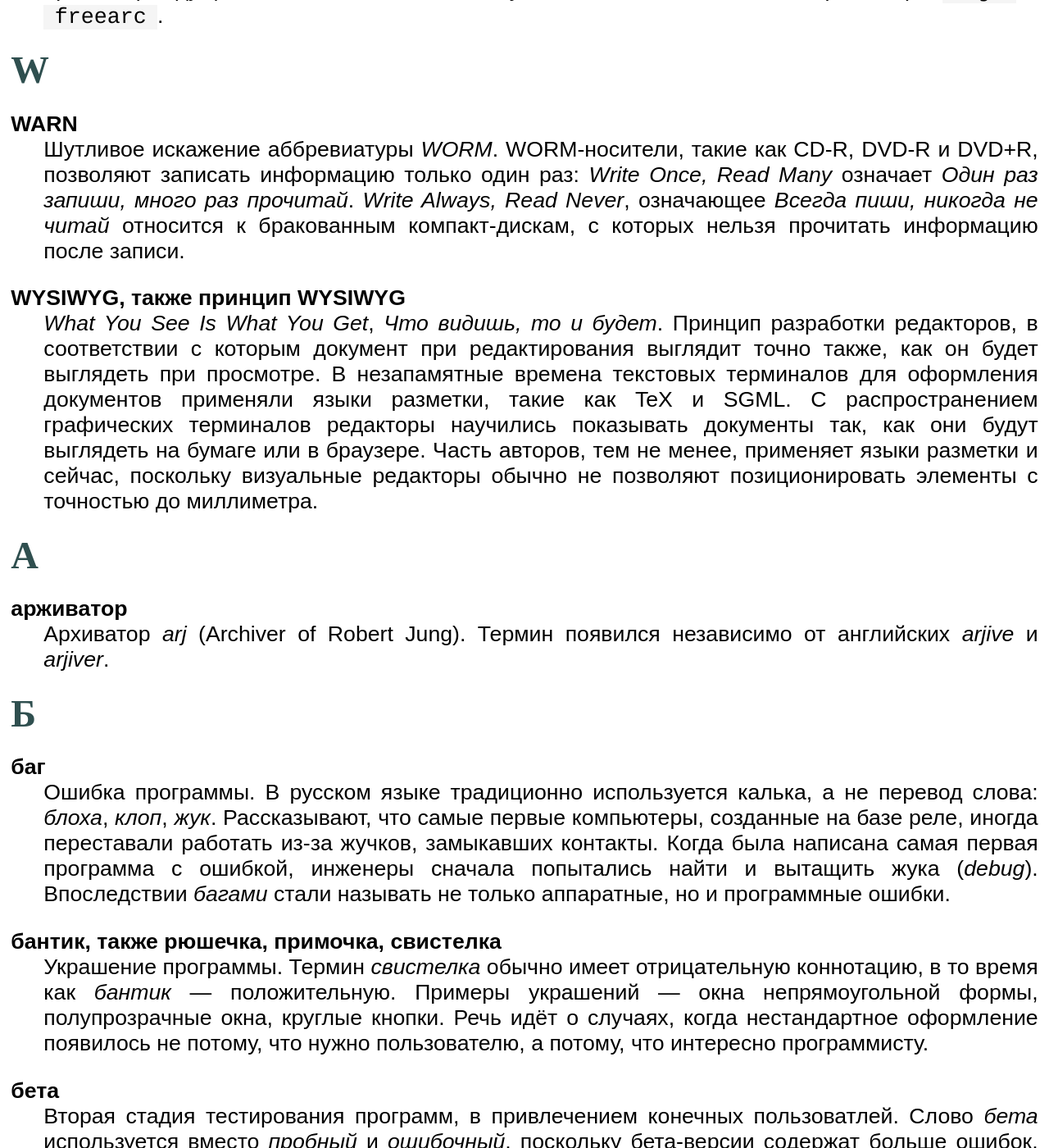
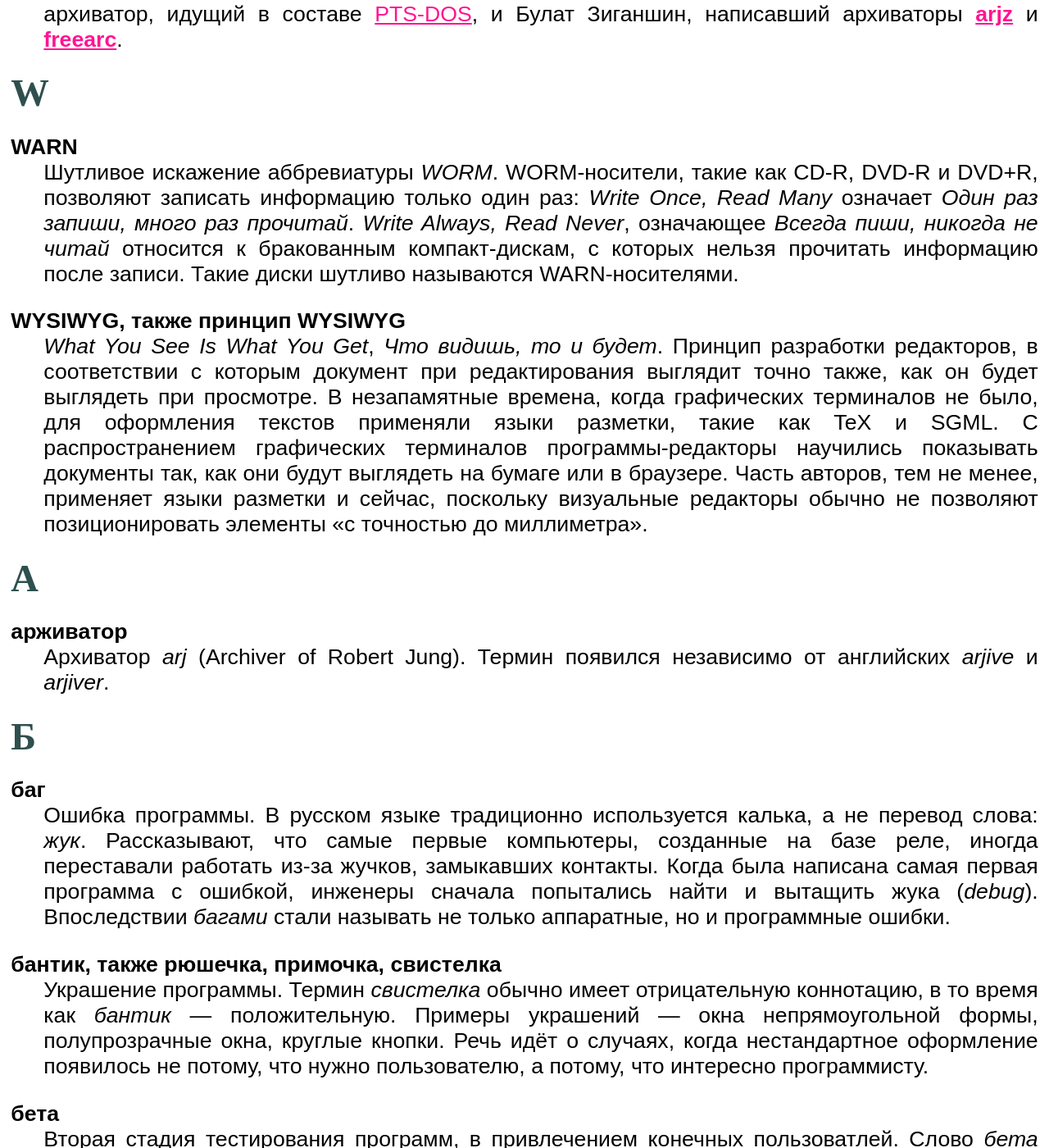
Before and after one commit to markshevchenko/markshevchenko.github.io, a Jekyll site: the page built from articles/slang/2.md, in a window 1280 px wide and 1400 px high, scrolled down 3688 px. Shown: the whole window at 82% size. Built offline with Jekyll 4.4.1, drawn with Linux system fonts in a browser that asks for light colours; some web fonts are replaced; our own code applies the rules of GitHub Pages for plain Markdown files; some of the changed text lies outside the part shown.

Commit message:
Update 2.md

```diff
--- a/articles/slang/2.md
+++ b/articles/slang/2.md
@@ -9,8 +9,8 @@ title: Сленг и фольклор программистов КАМАЗА:
 !@#$%^&"?
 : Набор из этих символов означает что-то непонятное. Например: *Думала она, думала, а потом выдала %@#$&, и повесилась*.
   Эта фраза означает, что программа долго работала, не выводя ничего не экран, а потом напечатала
-  какие-то бессмысленные символы и завершила работу. Произносится эта абракадабра по-разному.
-  Может быть использован подходящий по-смыслу жест.
+  какие-то бессмысленные символы и завершила работу. Произносится эта абракадабра по-разному,
+  может быть использован подходящий по-смыслу жест.
 
 &>
 : Эти два символа означают *и больше*, *и старше*, *и выше*. Например, *Intel 8086 &>* означает *компьютер Intel 8086 и выше*.
@@ -97,8 +98,8 @@ KISS, также принцип KISS
 ### P
 
 PC \[пи-си\], \[писишка\]
-: *Personal Computer*, *Персональный компьютер*. Варианты произношения XT и AT: *экстюха*, *экстишка* и *эйтишка*. Компьютеры IBM PC 386 называются
-  *тройками* и *трёшками*, а IBM PC 486&nbsp;&mdash; *четвёрками*.
+: *Personal Computer*, *Персональный компьютер*. Варианты произношения XT и AT: *экстюха*, *экстишка* и *эйтишка*.
+  Компьютеры IBM PC 386 называются *тройками* и *трёшками*, а IBM PC 486&nbsp;&mdash; *четвёрками*.
 
 ### T
 
@@ -106,8 +107,9 @@ T&C
 : *Tea & Company*, *Чайная компания*. Клуб программистов, системных администраторов и электронщиков города Набережные Челны.
   Клуб возник в конце 80-х годов благодаря усилиям Сергей Францевича Рудницкого, и просуществовал без малого десять лет.
   Программисты собирались каждый четверг, сначала в Главном Вычислительном Центра КАМАЗА, а затем в здании компании Форт Диалог.
-  Членами клуба были Сергей Бабичев, написавший `bsarc`, архиватор, идущий в составе [PTS-DOS](https://ru.wikipedia.org/wiki/PTS-DOS),
-  и Булат Зиганшин, написавший архиваторы `arjz` и `freearc`.
+  Членами клуба были Сергей Бабичев, написавший **bsarc**, архиватор, идущий в составе [PTS-DOS](https://ru.wikipedia.org/wiki/PTS-DOS),
+  и Булат Зиганшин, написавший архиваторы [**arjz**](http://www.compression.ru/arctest/self/arjz.htm)
+  и [**freearc**](https://ru.wikipedia.org/wiki/FreeArc).
 
 ### W
 
@@ -115,15 +117,15 @@ WARN
 : Шутливое искажение аббревиатуры *WORM*. WORM-носители, такие как CD-R, DVD-R и DVD+R,
   позволяют записать информацию только один раз: *Write Once, Read Many* означает *Один раз запиши, много раз прочитай*.
   *Write Always, Read Never*, означающее *Всегда пиши, никогда не читай* относится к бракованным компакт-дискам, с которых
-  нельзя прочитать информацию после записи.
+  нельзя прочитать информацию после записи. Такие диски шутливо называются WARN-носителями.
 
 WYSIWYG, также принцип WYSIWYG
 : *What You See Is What You Get*, *Что видишь, то и будет*. Принцип разработки редакторов, в соответствии с которым
-  документ при редактирования выглядит точно также, как он будет выглядеть при просмотре. В незапамятные времена текстовых терминалов
-  для оформления документов применяли языки разметки, такие как TeX и SGML. С распространением графических терминалов редакторы
-  научились показывать документы так, как они будут выглядеть на бумаге или в браузере. Часть авторов, тем не менее,
-  применяет языки разметки и сейчас, поскольку визуальные редакторы обычно не позволяют позиционировать элементы с точностью
-  до миллиметра.
+  документ при редактирования выглядит точно также, как он будет выглядеть при просмотре. В незапамятные времена, когда
+  графических терминалов не было, для оформления текстов применяли языки разметки, такие как TeX и SGML.
+  С распространением графических терминалов программы-редакторы научились показывать документы так, как они будут
+  выглядеть на бумаге или в браузере. Часть авторов, тем не менее, применяет языки разметки и сейчас, поскольку
+  визуальные редакторы обычно не позволяют позиционировать элементы &laquo;с точностью до миллиметра&raquo;.
 
 ### А
 
@@ -133,7 +135,7 @@ WYSIWYG, также принцип WYSIWYG
 ### Б
 
 баг
-: Ошибка программы. В русском языке традиционно используется калька, а не перевод слова: *блоха*, *клоп*, *жук*.
+: Ошибка программы. В русском языке традиционно используется калька, а не перевод слова: *жук*.
   Рассказывают, что самые первые компьютеры, созданные на базе реле, иногда переставали работать из-за
   жучков, замыкавших контакты. Когда была написана самая первая программа с ошибкой, инженеры сначала попытались
   найти и вытащить жука (*debug*). Впоследствии *багами* стали называть не только аппаратные, но и программные ошибки.
@@ -396,7 +400,7 @@ WYSIWYG, также принцип WYSIWYG
 экзечня
 : Небольшие программы, утилиты. В давние времена пользователи размещали важные программы
   в отдельных папках, а редко используемые программы&nbsp;&mdash; в папке `UTILS`. Их могло быть несколько десятков и даже сотен.
-  Содержимое этой папки называли *всякой экзечнёй".
+  Содержимое этой папки называли *всякой экзечнёй*.
 
 ### Ю
 юзать
```
Also changed, not shown: other parts of articles/slang/2.md (+17 -14 lines).
